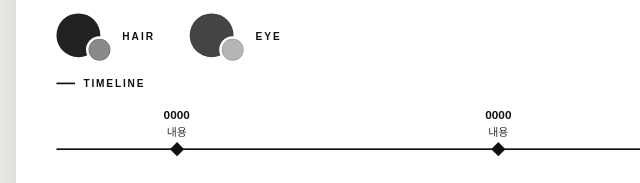
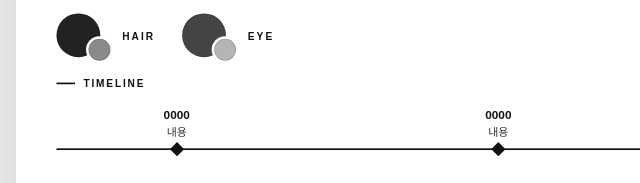
Before and after one commit to 11vi4ndant3/-char-infotool, a plain HTML site: page index.html in a window 1280 px wide. Shown: the part 612-795 px from the top of the page, 0-640 px from the left. Drawn offline with nearby package versions, Linux system fonts and the light colour scheme; a web font is replaced by a local one.

Commit message:
Add files via upload

```diff
--- a/index.html
+++ b/index.html
@@ -73,10 +73,10 @@ button{font:inherit;color:inherit;cursor:pointer}
 .full{grid-column:4;grid-row:1/3}
 
 /* 컬러 */
-.colors{flex:none;display:flex;justify-content:space-between;gap:16px;margin-top:20px;max-width:100%}
-.cset{flex:1;min-width:0}
-.cset{display:flex;align-items:center;gap:12px}
+.colors{flex:none;display:flex;justify-content:flex-start;gap:32px;margin-top:20px;max-width:100%}
+.cset{display:flex;align-items:center;gap:12px;min-width:0}
 .dots{position:relative;width:66px;height:56px;flex:none}
+.preview .cset.nosub .dots{width:52px;height:52px}
 .sw{position:absolute;border-radius:50%;cursor:pointer;box-shadow:inset 0 0 0 1px rgba(0,0,0,.12)}
 .sw.main{left:0;top:0;width:52px;height:52px}
 .sw.sub{left:38px;top:30px;width:26px;height:26px;box-shadow:0 0 0 3px #fff,inset 0 0 0 1px rgba(0,0,0,.12)}
@@ -425,6 +425,7 @@ function renderColors(){
     const c=S.colors[k];
     $(`[data-target="${k}.main"]`).style.background=c.main;
     const sub=$(`[data-target="${k}.sub"]`), add=$(`[data-addsub="${k}"]`);
+    sub.closest('.cset').classList.toggle('nosub',!c.sub);
     if(c.sub){ sub.style.display=''; sub.style.background=c.sub; add.style.display='none'; }
     else { sub.style.display='none'; add.style.display=''; }
   });
```
